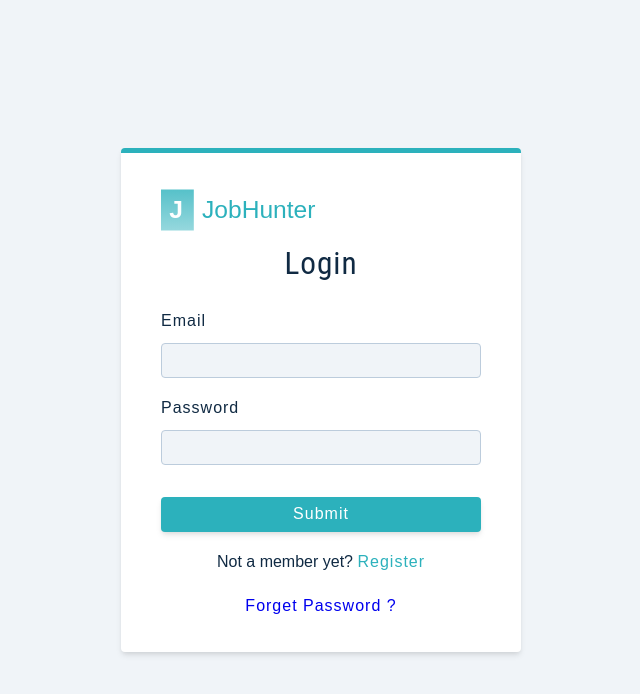
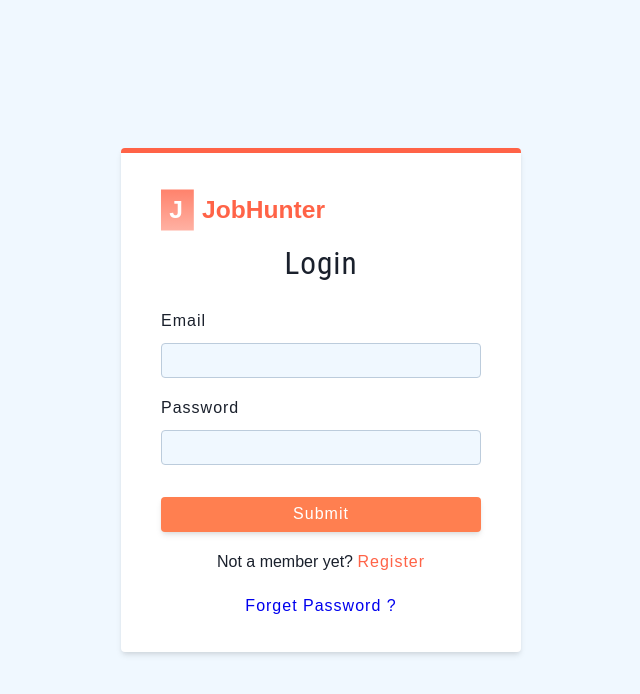
Before and after one commit to Henoker/JobHunter, a React (Create React App) app in the folder frontend/: page /login in a window 1280 px wide. Shown: the top 694 px of the page, without its empty margins (319-959 px from the left). Built offline with nearby package versions, Linux system fonts and the light colour scheme.

Commit message:
change theme colors

```diff
--- a/frontend/src/components/Logo.js
+++ b/frontend/src/components/Logo.js
@@ -1,12 +1,5 @@
-// import logo from "../assets/images/logo.svg";
-// import React from "react";
+import * as React from "react";
 
-// const Logo = () => {
-//   return <img src={logo} alt="Jobify" className="logo" />;
-// };
-
-// export default Logo;
-import * as React from "react";
 const Logo = (props) => (
   <svg
     width={164}
@@ -25,16 +18,17 @@ const Logo = (props) => (
       fill="white"
       fontWeight="bold"
     >
-      {"\n    J\n  "}
+      {"J"}
     </text>
     <text
       x={50}
       y={35}
       fontFamily="Arial, sans-serif"
       fontSize={30}
-      fill="#2CB1BC"
+      fill="#ff6347"
+      fontWeight="bold"
     >
-      {"\n    JobHunter\n  "}
+      {"JobHunter"}
     </text>
     <defs>
       <linearGradient
@@ -45,10 +39,11 @@ const Logo = (props) => (
         y2={50}
         gradientUnits="userSpaceOnUse"
       >
-        <stop offset="0%" stopColor="#2CB1BC" stopOpacity={0.8} />
-        <stop offset="100%" stopColor="#2CB1BC" stopOpacity={0.5} />
+        <stop offset="0%" stopColor="#ff6347" stopOpacity={0.8} />
+        <stop offset="100%" stopColor="#ff6347" stopOpacity={0.5} />
       </linearGradient>
     </defs>
   </svg>
 );
+
 export default Logo;
--- a/frontend/src/index.css
+++ b/frontend/src/index.css
@@ -13,20 +13,20 @@ html {
 
 :root {
   /* colors */
-  --primary-50: #e0fcff;
-  --primary-100: #bef8fd;
-  --primary-200: #87eaf2;
-  --primary-300: #54d1db;
-  --primary-400: #38bec9;
-  --primary-500: #2cb1bc;
-  --primary-600: #14919b;
-  --primary-700: #0e7c86;
-  --primary-800: #0a6c74;
-  --primary-900: #044e54;
+  --primary-50: #fff5e6;
+  --primary-100: #ffe4b5;
+  --primary-200: #ffcc99;
+  --primary-300: #ff9966;
+  --primary-400: #ff7f50;
+  --primary-500: #ff6347;
+  --primary-600: #ff4500;
+  --primary-700: #e63900;
+  --primary-800: #cc3300;
+  --primary-900: #a82b00;
 
   /* grey */
-  --grey-50: #f0f4f8;
-  --grey-100: #d9e2ec;
+  --grey-50: #f0f8ff; /* Light Blue */
+  --grey-100: #dce7f7;
   --grey-200: #bcccdc;
   --grey-300: #9fb3c8;
   --grey-400: #829ab1;
@@ -34,12 +34,12 @@ html {
   --grey-600: #486581;
   --grey-700: #334e68;
   --grey-800: #243b53;
-  --grey-900: #102a43;
+  --grey-900: #1a202c;
   /* rest of the colors */
   --black: #222;
   --white: #fff;
   --red-light: #f8d7da;
-  --red-dark: #842029;
+  --red-dark: #dc143c; /* Crimson */
   --green-light: #d1e7dd;
   --green-dark: #0f5132;
 
@@ -148,7 +148,7 @@ ul {
 .btn {
   cursor: pointer;
   color: var(--white);
-  background: var(--primary-500);
+  background: var(--primary-400);
   border: transparent;
   border-radius: var(--borderRadius);
   letter-spacing: var(--letterSpacing);
@@ -159,16 +159,16 @@ ul {
   display: inline-block;
 }
 .btn:hover {
-  background: var(--primary-700);
+  background: var(--primary-600);
   box-shadow: var(--shadow-3);
 }
 .btn-hipster {
-  color: var(--primary-500);
-  background: var(--primary-200);
+  color: #98fb98;
+  background: var(--black);
 }
 .btn-hipster:hover {
-  color: var(--primary-200);
-  background: var(--primary-700);
+  color: var(--primary-700);
+  background: var(--white);
 }
 .btn-block {
   width: 100%;
@@ -178,12 +178,12 @@ ul {
   padding: 0.5rem 1.25rem;
 }
 .btn-danger {
-  background: var(--red-light);
-  color: var(--red-dark);
+  background: var(--red-dark);
+  color: var(--white);
 }
 .btn-danger:hover {
   background: var(--red-dark);
-  color: var(--white);
+  color: var(--black);
 }
 /* alerts */
 .alert {
```
